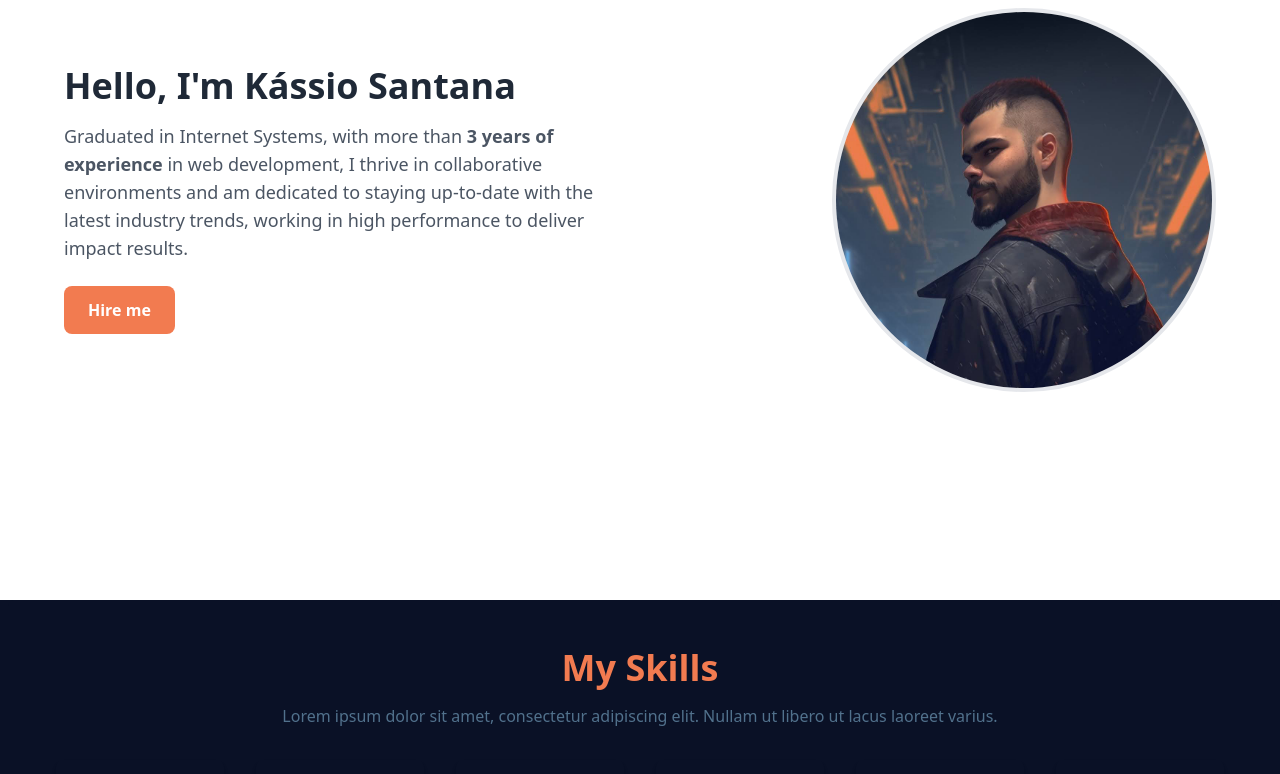
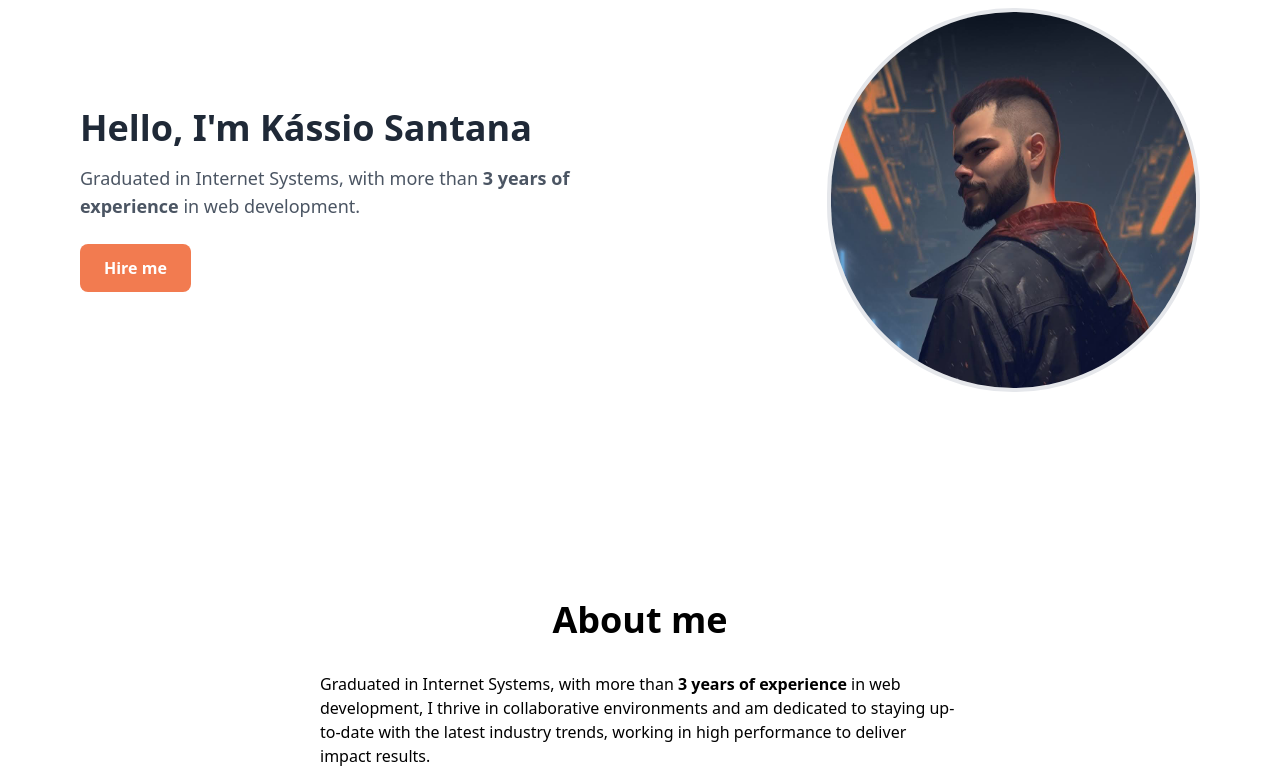
Before and after one commit to sankassio99/portifolio-2023, a Vue app: page / in a window 1280 px wide. Shown: the part 260-1034 px from the top of the page. Built offline with nearby package versions, Linux system fonts and the light colour scheme.

Commit message:
About me page initial

```diff
--- a/src/App.vue
+++ b/src/App.vue
@@ -3,12 +3,14 @@ import NavBar from './components/NavBar.vue'
 import HomePage from './components/HomePage.vue'
 import ExperiencesPage from './components/ExperiencesPage.vue'
 import SkillsPage from './components/SkillsPage.vue'
+import AboutMePage from './components/AboutMePage.vue'
 </script>
 
 <template>
   <div>
     <nav-bar></nav-bar>
     <home-page></home-page>
+    <about-me-page></about-me-page>
     <skills-page></skills-page>
     <experiences-page></experiences-page>
   </div>
--- /dev/null
+++ b/src/components/AboutMePage.vue
@@ -0,0 +1,15 @@
+<template>
+    <div class="container flex justify-center h-auto pb-24">
+        <div class="w-2/4 flex flex-col items-center justify-center">
+            <h1 class="text-4xl font-bold mb-8">About me</h1>
+            <p>
+                Graduated in Internet Systems, with more than <b>3 years of experience</b> in web development,
+                I thrive in collaborative environments and am dedicated to staying up-to-date with the latest industry trends, working
+                in high performance to deliver impact results.
+            </p>
+            <div class="flex">
+                <div></div>
+            </div>
+        </div>
+    </div>
+</template>
--- a/src/components/HomePage.vue
+++ b/src/components/HomePage.vue
@@ -1,13 +1,11 @@
 <template>
     <div>
-        <div class="container mx-auto px-16 flex flex-col md:flex-row items-center justify-between h-screen ">
+        <div class="container mx-auto px-20 flex flex-col md:flex-row items-center justify-between h-screen ">
             <!-- Left side: Text content -->
             <div class="md:w-1/2 text-center md:text-left">
                 <h1 class="text-4xl font-bold text-gray-800">Hello, I'm Kássio Santana</h1>
                 <p class="text-gray-600 mt-4 text-lg">
-                    Graduated in Internet Systems, with more than <b>3 years of experience</b> in web development,
-                    I thrive in collaborative environments and am dedicated to staying up-to-date with the latest industry trends, working
-                    in high performance to deliver impact results.</p>
+                    Graduated in Internet Systems, with more than <b>3 years of experience</b> in web development.</p>
                 <a href="#"
                     class="mt-6 inline-block px-6
                     py-3 bg-customOrange text-white
```
